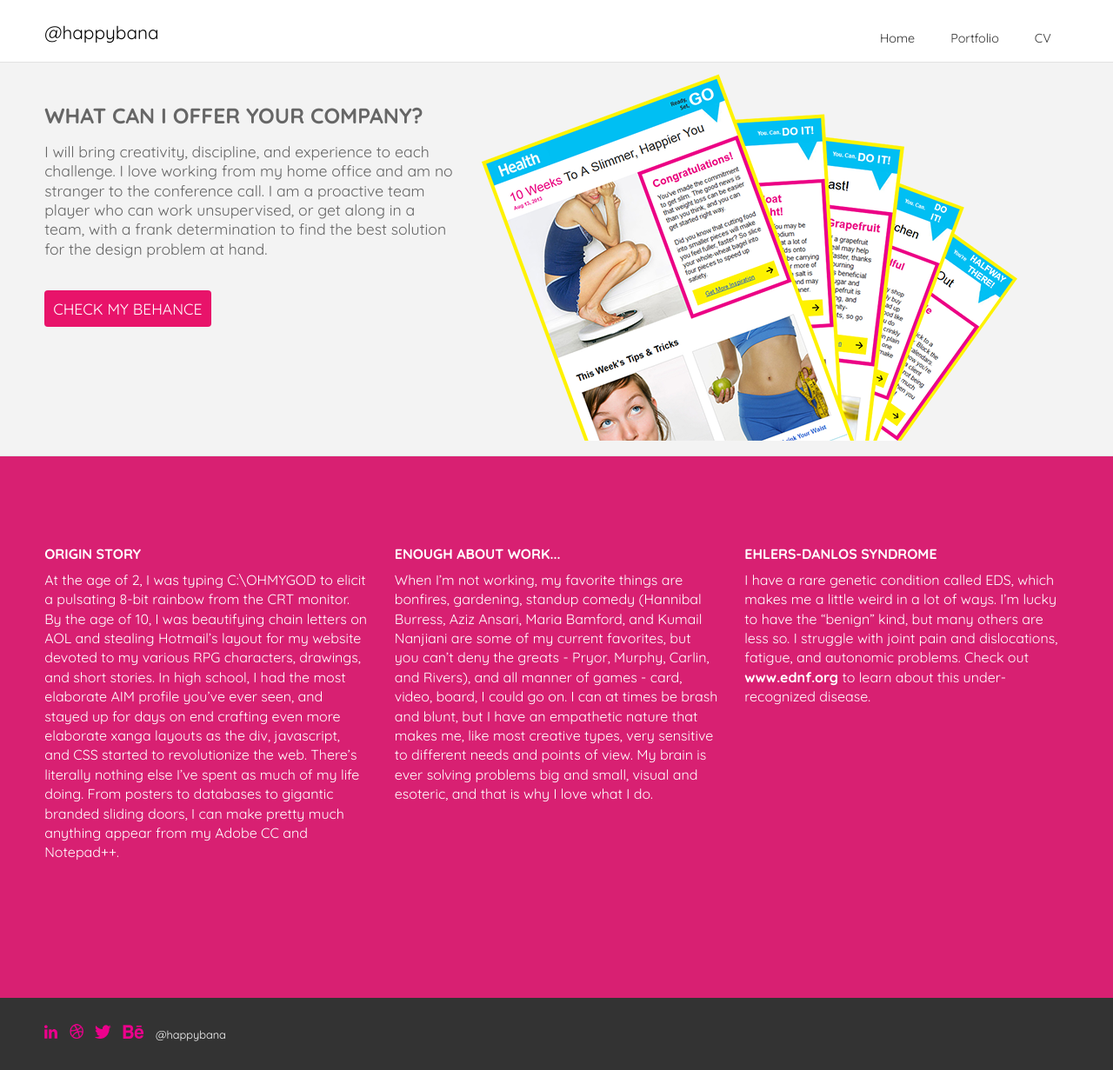
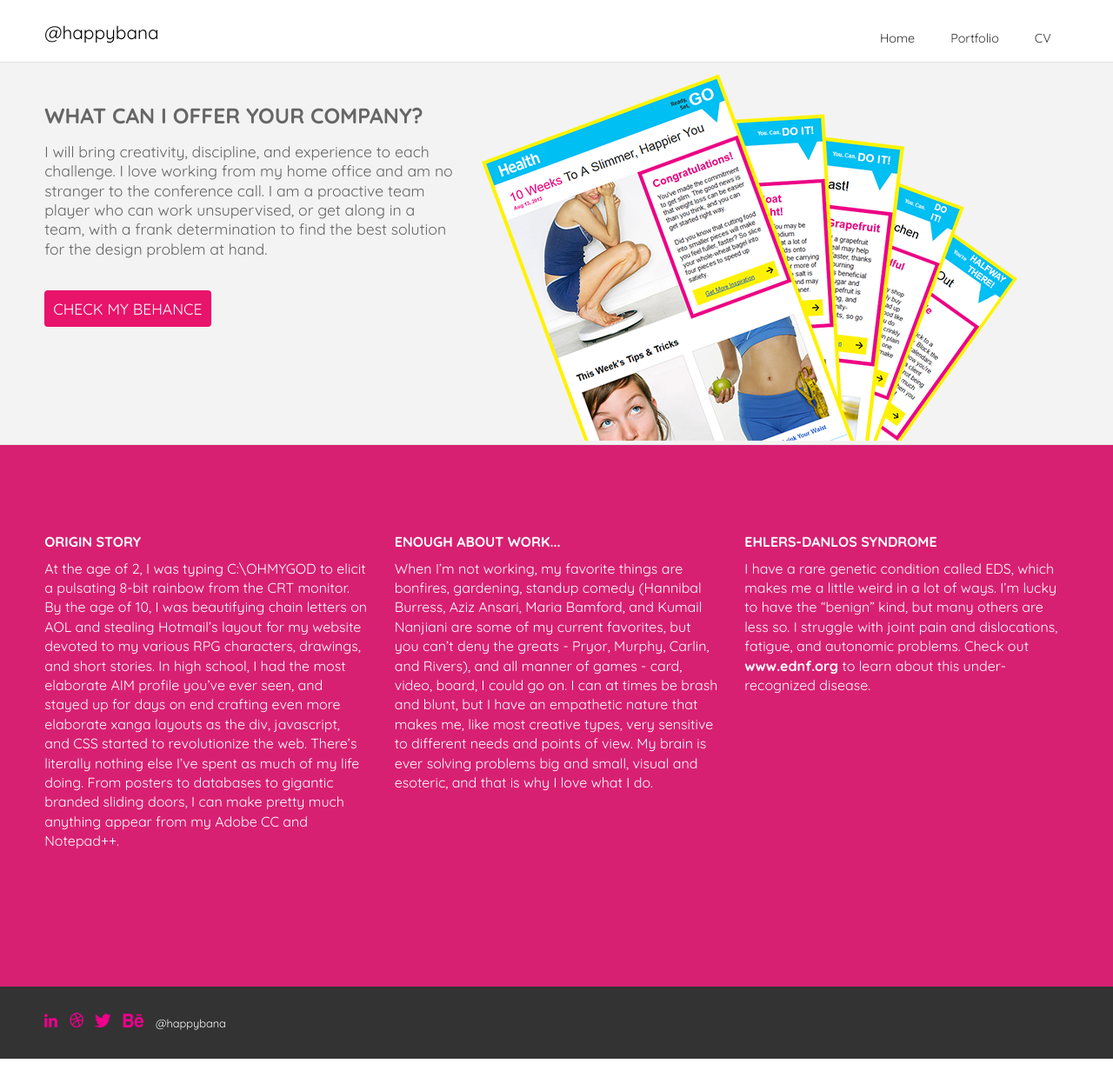
Before and after one commit to banbanbana/happybana.github.io, a Jekyll site: the page home.html, which Jekyll copies as it is, in a window 1280 px wide. Shown: the whole page at 87% size. Built offline with Jekyll 4.4.1, drawn with Linux system fonts in a browser that asks for light colours; some web fonts are replaced.

Commit message:
Update home.html

```diff
--- a/home.html
+++ b/home.html
@@ -60,7 +60,7 @@
 <!-- hero area (the grey one with a slider) -->
     <section id="hero" class="clearfix">
 
-    <div class="wrapper">
+    <div class="wrapper" style="margin-bottom:0px;">
       <div class="row">
         <div class="grid_5">
 
```
